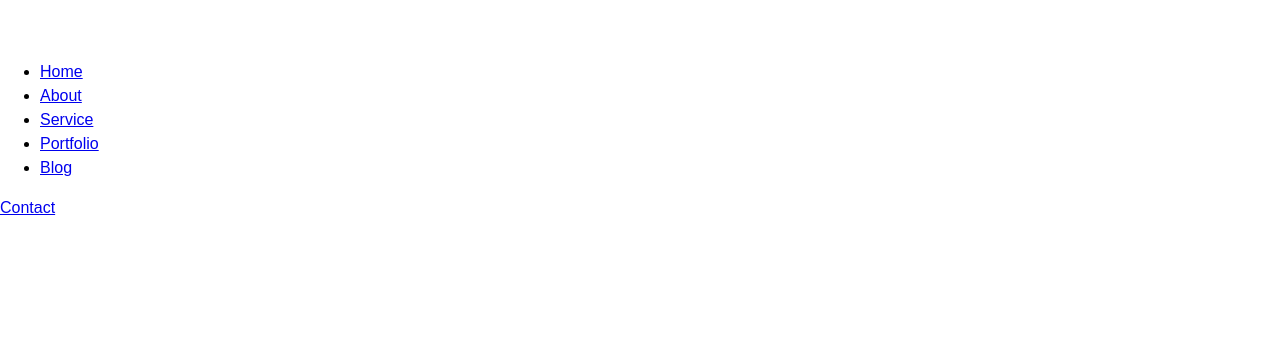
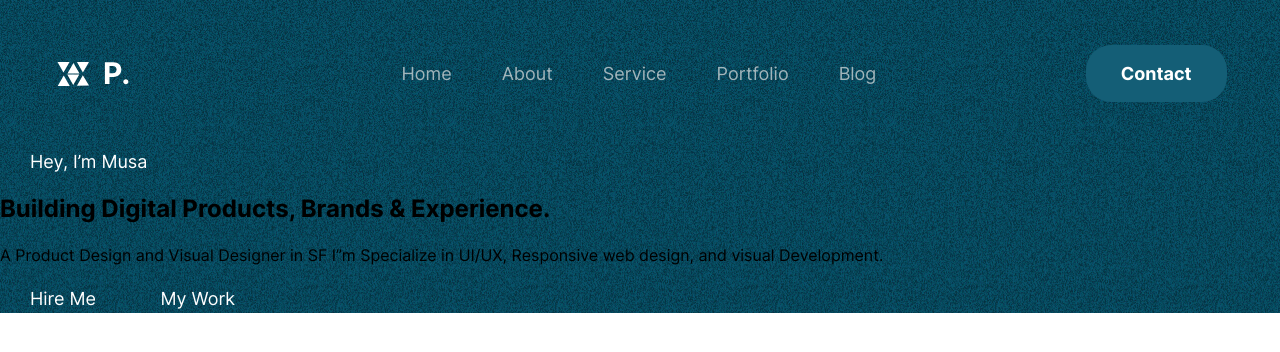
Before and after one commit to Sabohatfrontend/portfolio, a plain HTML site: page index.html in a window 1280 px wide. Drawn offline with Linux system fonts and the light colour scheme.

Commit message:
Add hero styles

```diff
--- a/css/styles.css
+++ b/css/styles.css
@@ -43,6 +43,11 @@
   font-display: swap;
 }
 
+:root {
+  --brand-color: #08546c;
+  --brand-color-orange: #ffa63a;
+}
+
 /* GLOBAL */
 html {
   height: 100%;
@@ -62,16 +67,25 @@ body {
   height: 100%;
   padding: 0;
   margin: 0;
-  font-family: "Arial", sans-serif;
+  font-family: "Inter", "Arial", sans-serif;
   font-size: 16px;
-  line-height: 1.5;
+  line-height: 26px;
   background-color: #fff;
-  color: black;
 }
 
 img {
   max-width: 100%;
   height: auto;
+}
+
+a {
+  text-decoration: none;
+}
+
+ul {
+  padding: 0;
+  margin: 0;
+  list-style: none;
 }
 
 .container {
@@ -83,6 +97,106 @@ img {
   margin-right: auto;
 }
 
+.button {
+  padding: 16px 30px;
+  border-radius: 25px;
+  font-size: 18px;
+  line-height: 29px;
+  color: #fff;
+}
+
+.button:hover {
+  opacity: 0.8;
+}
+
+.button:active {
+  opacity: 0.6;
+}
+
+.header-button {
+  padding: 14px 35px;
+  font-weight: 700;
+  background-color: #145e76;
+}
+
 .main-content {
   flex-grow: 1;
 }
+
+.wrapper-hero-heading {
+  background-image: url("../img/bg-img.jpg");
+}
+
+.site-header {
+  padding-top: 45px;
+  padding-bottom: 45px;
+}
+
+.site-header-container {
+  display: flex;
+  align-items: center;
+}
+
+.logo-link {
+  display: inline-block;
+  margin-right: 271px;
+}
+
+.logo-img {
+  color: #fff;
+  display: block;
+  flex-shrink: 0;
+  width: 77px;
+  height: 37px;
+  object-fit: cover;
+}
+
+.logo-img:hover {
+  color: var(--brand-color-orange);
+}
+
+.logo-img:active {
+  opacity: 0.6;
+}
+
+.sitenav {
+  margin-right: auto;
+}
+
+.sitenav-list {
+  display: flex;
+  align-items: center;
+  white-space: nowrap;
+}
+
+.sitenav-item:not(:last-child) {
+  margin-right: 50px;
+}
+
+.sitenav-link {
+  font-weight: 400;
+  font-size: 18px;
+  line-height: 22px;
+  color: #a1b5bb;
+  transition: font-weight 0.5s ease;
+}
+
+.sitenav-link:hover {
+  font-weight: 600;
+  text-decoration-line: underline;
+}
+
+.sitenav-link:active {
+  opacity: 0.6;
+}
+
+@media only screen and (-webkit-min-device-pixel-ratio: 2),
+  only screen and (min--moz-device-pixel-ratio: 2),
+  only screen and (-o-min-device-pixel-ratio: 2/1),
+  only screen and (min-device-pixel-ratio: 2),
+  only screen and (min-resolution: 192dpi),
+  only screen and (min-resolution: 2dppx) {
+  .wrapper-hero-heading {
+    background-image: url("../img/bg-img@2x.jpg");
+  }
+}
--- a/index.html
+++ b/index.html
@@ -11,8 +11,13 @@
   <link rel="stylesheet" href="css/styles.css">
 </head>
 <body>
+  <div class="wrapper-hero-heading">
+    <!-- HEADER-START -->
     <header class="site-header">
-    <img class="logo-img" src="img/logo.svg" alt="logo image" width="77" height="37">
+      <div class="container site-header-container">
+        <a class="logo-link" href="index.html">
+          <svg class="logo-img" width="77" height="37" fill="none" xmlns="http://www.w3.org/2000/svg"><path d="m19.467 7.953 6.022 10.429H13.446l6.021-10.43ZM9.734 20.468l6.021 10.429H3.713l6.021-10.43ZM34.994 7.05l-6.11 10.378-5.932-10.48 12.042.103ZM34.997 30.558l-12.042.143 5.897-10.5 6.145 10.357ZM13.24 19.518l12.043.061-6.074 10.399-5.969-10.46ZM3.507 7.004l12.042.06-6.074 10.399-5.968-10.46ZM50.896 29h4.613v-7.074h3.878c5.018 0 7.937-2.993 7.937-7.35 0-4.337-2.866-7.394-7.82-7.394h-8.608V29Zm4.613-10.77v-7.277h3.111c2.663 0 3.952 1.449 3.952 3.622 0 2.163-1.289 3.654-3.93 3.654h-3.133Zm16.353 11.047c1.364 0 2.546-1.14 2.557-2.557-.01-1.395-1.193-2.535-2.557-2.535-1.406 0-2.567 1.14-2.557 2.535-.01 1.417 1.151 2.557 2.557 2.557Z" fill="currentColor" /></svg>
+        </a>
         <nav class="sitenav">
           <ul class="sitenav-list">
             <li class="sitenav-item">
@@ -32,8 +37,22 @@
             </li>
           </ul>
         </nav>
-    <a class="button" href="#">Contact</a>
+        <a class="button header-button" href="#">Contact</a>
+      </div>
     </header>
+    <!-- HEADER-END -->
+    <!-- HERO-START -->
+    <section class="site-hero">
+      <a class="button hero-button" href="#">Hey, I’m Musa</a>
+      <h2 class="hero-heading">Building Digital Products, Brands & Experience.</h2>
+      <p class="hero-text">A Product Design and Visual Designer in SF I”m Specialize in
+      UI/UX, Responsive web design, and visual Development.</p>
+      <a href="" class="button button-hero-orange">Hire Me</a>
+      <a href="" class="button button-hero-orange">My Work</a>
+    </section>
+    <section class="statistic"></section>
+  </div>
+  <main class="main-content"></main>
 <script src="js/main.js"></script>
 </body>
 </html>
```
Also changed, not shown: img/bg-img.jpg (added), img/bg-img@2x.jpg (added). Lines whose indentation alone changed are shown as unchanged.
